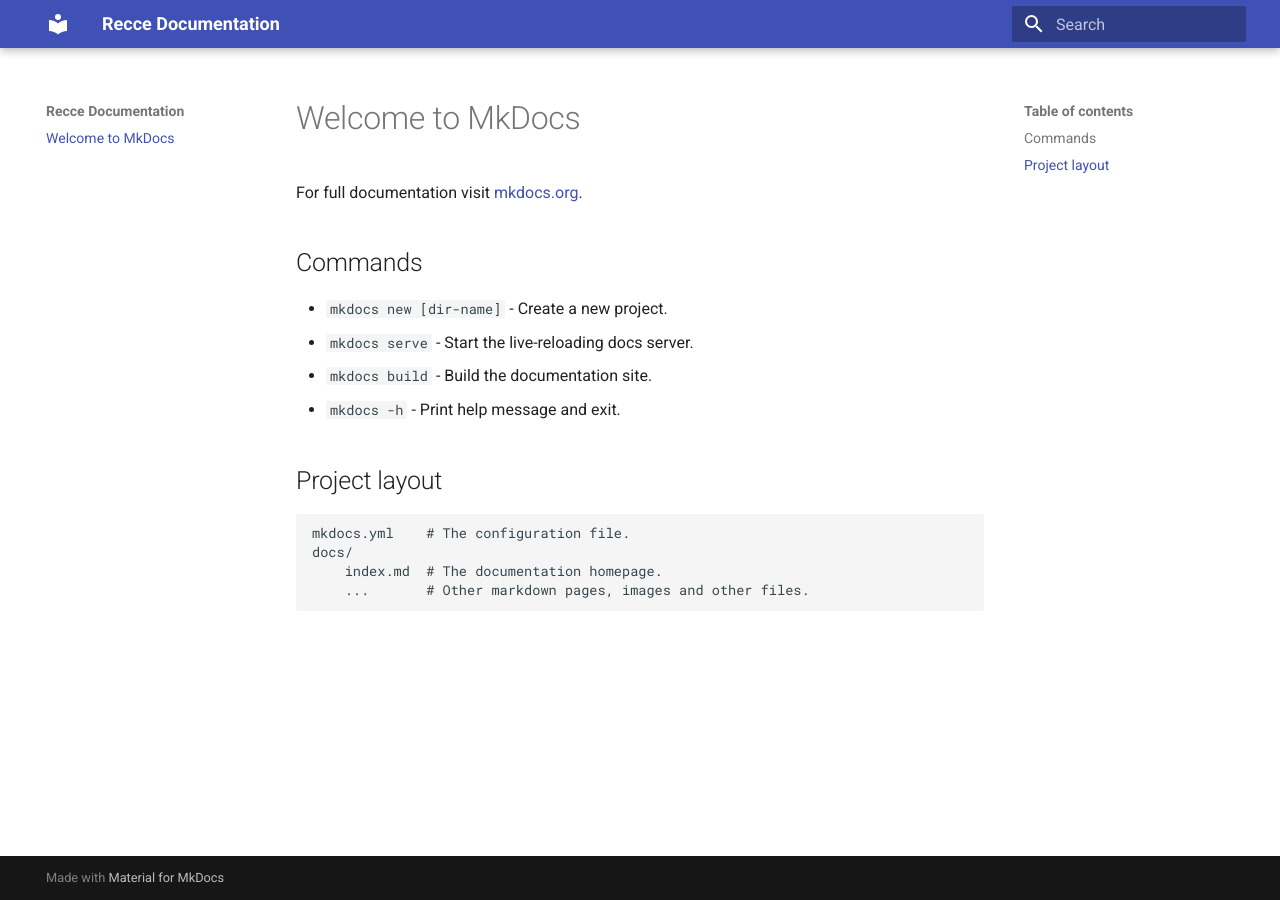
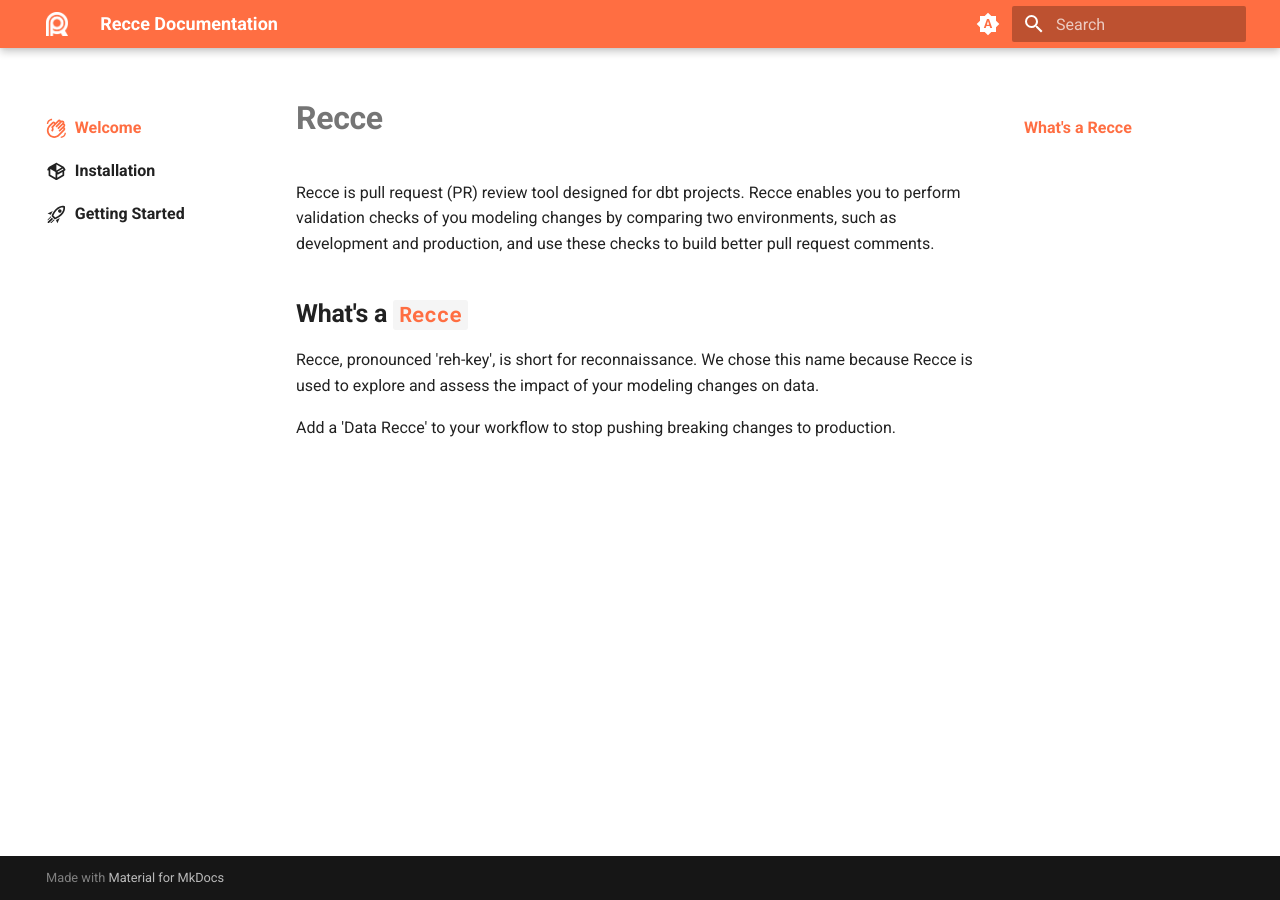
Before and after one commit to DataRecce/recce-documentation, an MkDocs documentation site: the page built from docs/index.md, in a window 1280 px wide. Built offline with MkDocs 1.6.1 and Material for MkDocs 9.7.7, drawn with Linux system fonts in a browser that asks for light colours.

Commit message:
customization

```diff
--- a/docs/index.md
+++ b/docs/index.md
@@ -1,17 +1,14 @@
-# Welcome to MkDocs
+---
+title: Welcome
+icon: material/hand-wave-outline
+---
 
-For full documentation visit [mkdocs.org](https://www.mkdocs.org).
 
-## Commands
+# Recce
 
-* `mkdocs new [dir-name]` - Create a new project.
-* `mkdocs serve` - Start the live-reloading docs server.
-* `mkdocs build` - Build the documentation site.
-* `mkdocs -h` - Print help message and exit.
+Recce is pull request (PR) review tool designed for dbt projects.  Recce enables you to perform validation checks of you modeling changes by comparing two environments, such as development and production, and use these checks to build better pull request comments.
 
-## Project layout
+## What's a `Recce`
+Recce, pronounced 'reh-key', is short for reconnaissance. We chose this name because Recce is used to explore and assess the impact of your modeling changes on data.
 
-    mkdocs.yml    # The configuration file.
-    docs/
-        index.md  # The documentation homepage.
-        ...       # Other markdown pages, images and other files.
+Add a 'Data Recce' to your workflow to stop pushing breaking changes to production.
--- /dev/null
+++ b/docs/styles/extra.css
@@ -0,0 +1,37 @@
+.md-typeset h1, .md-typeset h2, .md-typeset h3, .md-typeset h4 {
+	font-weight: bold;
+}
+.md-typeset h1 {
+	color: --md-default-fg-color;
+}
+
+.md-typeset code:not(.md-typeset pre > code) {
+	color: #ff6e42;
+	display: inline-block;
+	border-radius: 3px;
+}
+
+.md-typeset a {
+
+}
+.md-typeset a:hover {
+	border-bottom: solid #ff6e42 1px;
+	color: #ff6e42;
+}
+
+.md-nav {
+	font-size: 0.8rem;
+}
+
+.md-nav__title {
+	display: none;
+}
+
+.md-nav__item {
+	padding: 0.3rem 0;
+	font-weight: bold;
+}
+
+.md-nav__link[href]:hover {
+	color: #ff6e42;
+}
--- a/mkdocs.yml
+++ b/mkdocs.yml
@@ -1,3 +1,48 @@
 site_name: Recce Documentation
+
+extra_css:
+  - styles/extra.css
+
+nav:
+  - index.md
+  - installation.md
+  - getting-started.md
+
+markdown_extensions:
+  - pymdownx.highlight:
+      anchor_linenums: true
+      line_spans: __span
+      pygments_lang_class: true
+  - pymdownx.inlinehilite
+  - pymdownx.snippets
+  - pymdownx.superfences
+
 theme:
   name: material
+  logo: assets/images/recce-logo-white.png
+  palette:
+    # Palette toggle for automatic mode
+    - media: "(prefers-color-scheme)"
+      toggle:
+        icon: material/brightness-auto
+        name: Switch to light mode
+    # Palette toggle for light mode
+    - media: "(prefers-color-scheme: light)"
+      scheme: default
+      primary: deep orange
+      toggle:
+        icon: material/brightness-7
+        name: Switch to dark mode
+    # Palette toggle for dark mode
+    - media: "(prefers-color-scheme: dark)"
+      scheme: slate
+      primary: deep orange
+      toggle:
+        icon: material/brightness-4
+        name: Switch to system preference
+
+  features:
+    - navigation.instant
+    - navigation.instant.progress
+    - navigation.sections
+    - content.code.copy
--- /dev/null
+++ b/requirements.txt
@@ -0,0 +1 @@
+mkdocs-material
```
Also changed, not shown: docs/features/about.md (added, +72 -0 lines), docs/getting-started.md (added, +69 -0 lines), docs/installation.md (added, +23 -0 lines), readme.md (+3 -0 lines), docs/assets/images/recce-logo-white.png (added), 1 other file.
